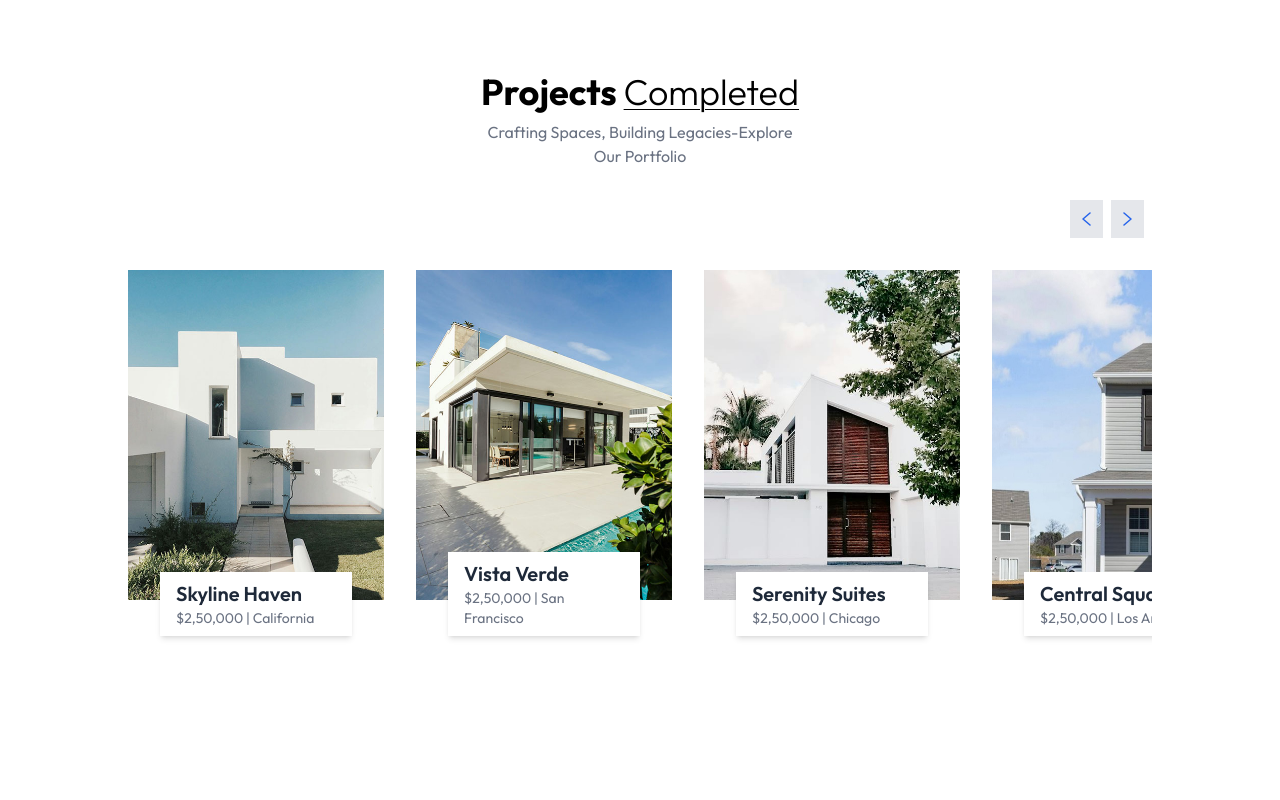
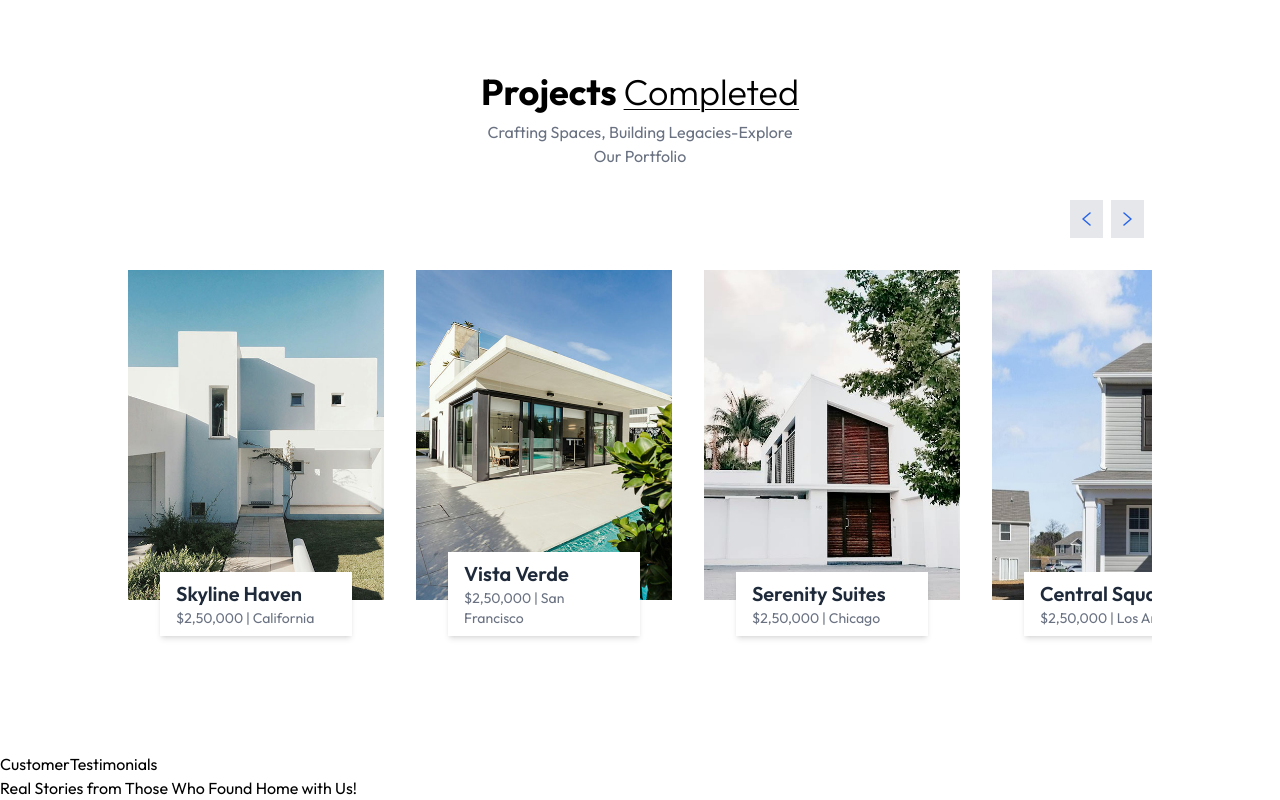
Before and after one commit to varad-n/real-estate, a React (Vite) app: page / in a window 1280 px wide. Shown: the part 1696-2496 px from the top of the page. Before the commit the page ends 2448 px from the top, so only its background shows below. Built offline with nearby package versions, Linux system fonts and the light colour scheme.

Commit message:
project in progress

```diff
--- a/src/App.jsx
+++ b/src/App.jsx
@@ -2,6 +2,7 @@ import React from 'react'
 import Header from './components/Header'
 import About from './components/About'
 import Projects from './components/Projects'
+import Testimonials from './components/Testimonials'
 
 const App = () => {
   return (
@@ -9,6 +10,7 @@ const App = () => {
       <Header />
       <About />
       <Projects />
+      <Testimonials />
     </div>
   )
 }
--- a/src/components/Projects.jsx
+++ b/src/components/Projects.jsx
@@ -11,7 +11,7 @@ useEffect(()=>{
     if(window.innerWidth >= 1024){
       setCardsToShow(projectsData.length);
     }else{
-      setCardsToShow(1)
+      setCardsToShow(projectsData.length);
     }
   };
     updateCardsToShow();
--- /dev/null
+++ b/src/components/Testimonials.jsx
@@ -0,0 +1,12 @@
+import React from 'react'
+
+const Testimonials = () => {
+  return (
+    <div>
+        <h1>Customer<span>Testimonials</span></h1>
+        <p>Real Stories from Those Who Found Home with Us!</p>
+    </div>
+  )
+}
+
+export default Testimonials
```
